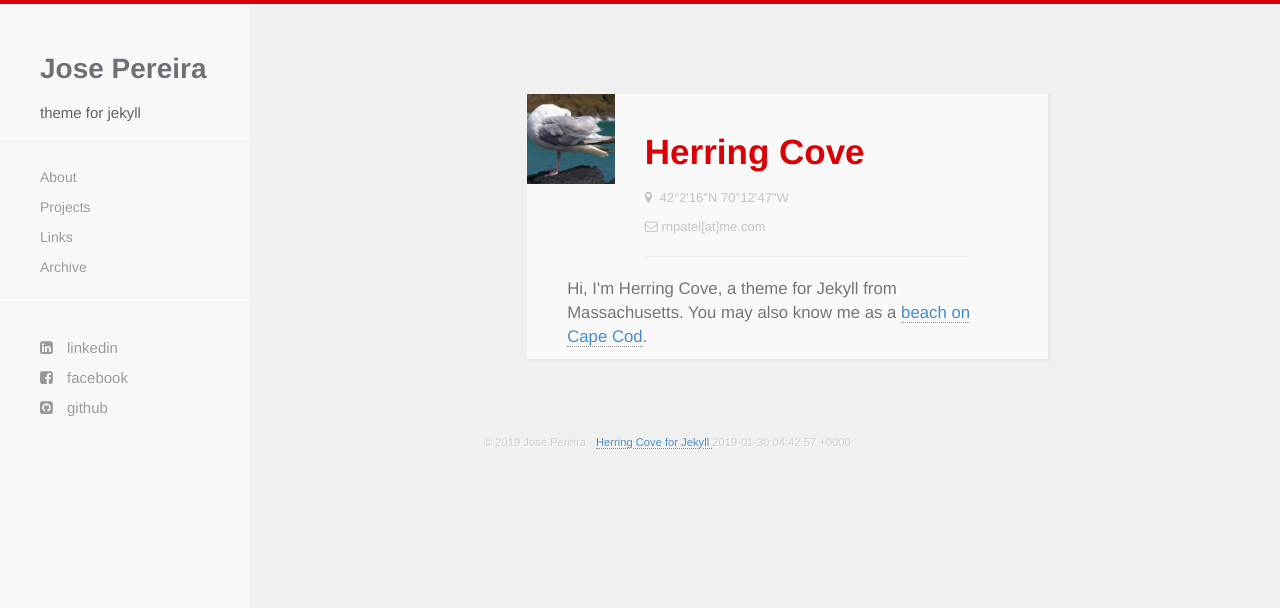
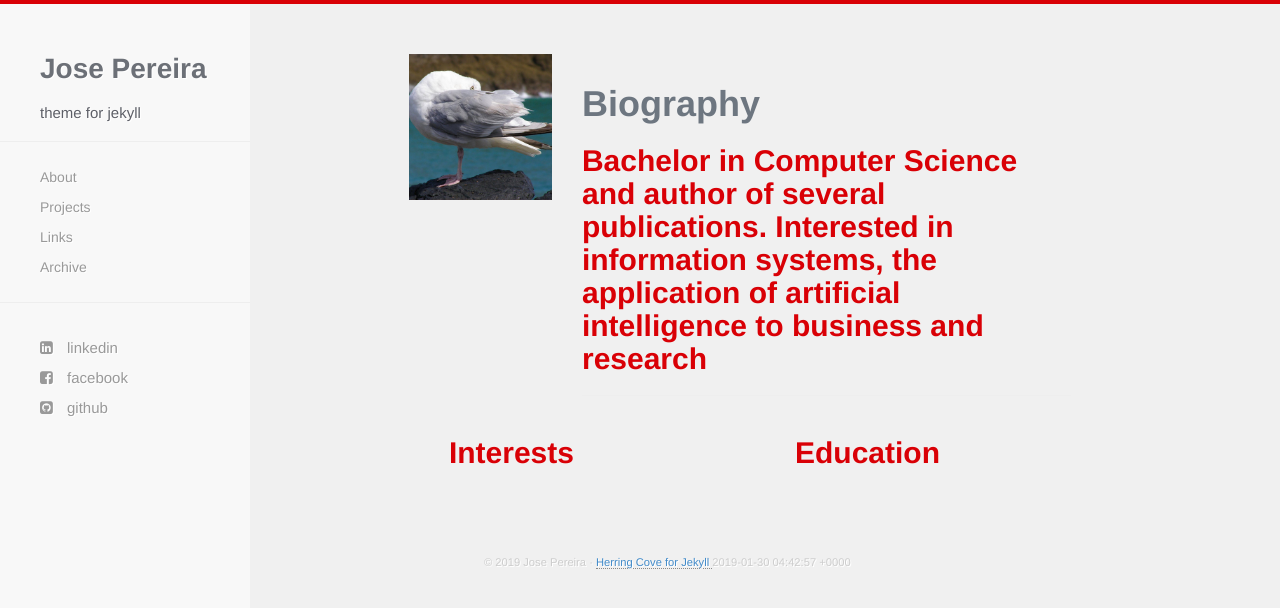
Before and after one commit to jpereiran/jpereiran.github.io, a Jekyll site: the page built from about.html, in a window 1280 px wide. Shown: the top 608 px of the page. Built offline with Jekyll 4.4.1, drawn with Linux system fonts in a browser that asks for light colours; nearby versions of some CDN libraries; Markdown is read by kramdown in place of the engine named in the settings.

Commit message:
Update about.html
Information about me

```diff
--- a/_config.yml
+++ b/_config.yml
@@ -12,7 +12,7 @@ disqus:
 ##Make sure to edit the above fields, especially for disqus.
 
 
-highlighter: pygments
+highlighter: rouge
 markdown: redcarpet
 redcarpet:
   extensions: ["tables"]
--- a/about.html
+++ b/about.html
@@ -2,25 +2,23 @@
 title: About
 ---
 <div class="container">
-  <div class="container">
     <div class="row">
-      <div class="user-card">
         <div class="row">
           <div class="card col-md-3">
             <img src="{{ site.baseurl }}/images/self.jpg">
           </div>
           <div class="col-md-9">
-            <h1>Herring Cove</h1>
-            <p><i class="fa fa-map-marker"></i>&nbsp;&nbsp;42°2'16"N   70°12'47"W</p>
-            <p><i class="fa fa-envelope-o"></i>&nbsp;rnpatel[at]me.com </p>
+            <h1>Biography</h1>
+            <h2>Bachelor in Computer Science and author of several publications. Interested in information systems, the application of artificial intelligence to business and research</h2>
             <hr />
           </div>
         </div>
         <div class="row">
-          <div class="col-md-12 letter">
-            <p>Hi, I'm Herring Cove, a theme for Jekyll from Massachusetts. You may also know me as a <a href="http://wikimapia.org/38526/Herring-Cove-Beach">beach on Cape Cod</a>.</p>
+          <div class="col-md-6">
+            <h2><b>Interests</b></h2>
+          </div>
+          <div class="col-md-6">
+            <h2><b>Education</b></h2>
           </div>
         </div>
-    </div>
-  </div>
 </div>
```
